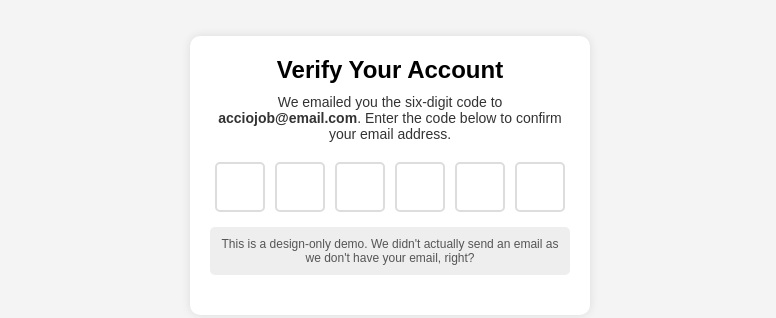
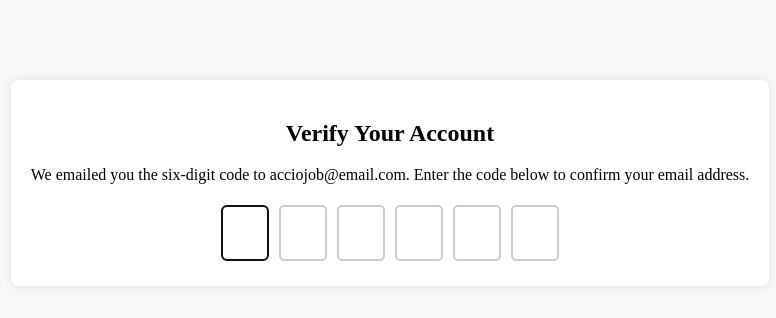
Before and after one commit to acciojob/OTP-rohitanchal, a website: page main.html in a window 1280 px wide. Shown: the part 225-543 px from the top of the page, without its empty margins (250-1026 px from the left). Drawn offline with Linux system fonts and the light colour scheme.

Commit message:
created a submission

```diff
--- a/main.html
+++ b/main.html
@@ -10,21 +10,19 @@
     <div class="container">
         <h2 id="verification_heading">Verify Your Account</h2>
         <p id="verification_subtext">
-            We emailed you the six-digit code to <strong>acciojob@email.com</strong>.
-            Enter the code below to confirm your email address.
+            We emailed you the six-digit code to acciojob@email.com. Enter the code below to confirm your email address.
         </p>
+
         <div class="code-container">
-            <input type="text" class="code" maxlength="1">
-            <input type="text" class="code" maxlength="1">
-            <input type="text" class="code" maxlength="1">
-            <input type="text" class="code" maxlength="1">
-            <input type="text" class="code" maxlength="1">
-            <input type="text" class="code" maxlength="1">
+            <input type="text" id="code-1" class="code" maxlength="1">
+            <input type="text" id="code-2" class="code" maxlength="1">
+            <input type="text" id="code-3" class="code" maxlength="1">
+            <input type="text" id="code-4" class="code" maxlength="1">
+            <input type="text" id="code-5" class="code" maxlength="1">
+            <input type="text" id="code-6" class="code" maxlength="1">
         </div>
-        <p class="note">
-            This is a design-only demo. We didn't actually send an email as we don't have your email, right?
-        </p>
     </div>
+
     <script src="script.js"></script>
 </body>
 </html>
--- a/script.js
+++ b/script.js
@@ -1,16 +1,20 @@
 document.addEventListener("DOMContentLoaded", function() {
     const inputs = document.querySelectorAll('.code');
 
+    // Focus on first input when page loads
+    inputs[0].focus();
+
     inputs.forEach((input, index) => {
         input.addEventListener('input', (e) => {
-            const value = e.target.value;
-            if (value.length === 1 && index < inputs.length - 1) {
-                inputs[index + 1].focus();
+            if (e.target.value.length === 1) {
+                if (index < inputs.length - 1) {
+                    inputs[index + 1].focus();
+                }
             }
         });
 
         input.addEventListener('keydown', (e) => {
-            if (e.key === 'Backspace' && !inputs[index].value && index > 0) {
+            if (e.key === 'Backspace' && !input.value && index > 0) {
                 inputs[index - 1].focus();
             }
         });
--- a/styles.css
+++ b/styles.css
@@ -1,65 +1,31 @@
-/*  your css code here. If applicable */
-* {
-    box-sizing: border-box;
-    margin: 0;
-    padding: 0;
-    font-family: Arial, sans-serif;
-}
-
 body {
     display: flex;
     justify-content: center;
     align-items: center;
     height: 100vh;
-    background-color: #f4f4f4;
+    background-color: #f8f8f8;
 }
 
 .container {
+    text-align: center;
     background: white;
     padding: 20px;
-    border-radius: 10px;
+    border-radius: 8px;
     box-shadow: 0px 0px 10px rgba(0, 0, 0, 0.1);
-    text-align: center;
-    max-width: 400px;
-    width: 100%;
-}
-
-h2 {
-    margin-bottom: 10px;
-}
-
-p {
-    margin-bottom: 20px;
-    font-size: 14px;
-    color: #333;
 }
 
 .code-container {
     display: flex;
     justify-content: center;
-    gap: 10px;
+    margin-top: 10px;
 }
 
 .code {
-    width: 50px;
+    width: 40px;
     height: 50px;
-    font-size: 24px;
+    font-size: 20px;
     text-align: center;
-    border: 2px solid #ddd;
+    margin: 5px;
+    border: 2px solid #ccc;
     border-radius: 5px;
-    outline: none;
-    transition: border-color 0.3s;
 }
-
-.code:focus {
-    border-color: #3498db;
-}
-
-.note {
-    background: #eee;
-    padding: 10px;
-    border-radius: 5px;
-    font-size: 12px;
-    color: #555;
-    margin-top: 15px;
-}
```
